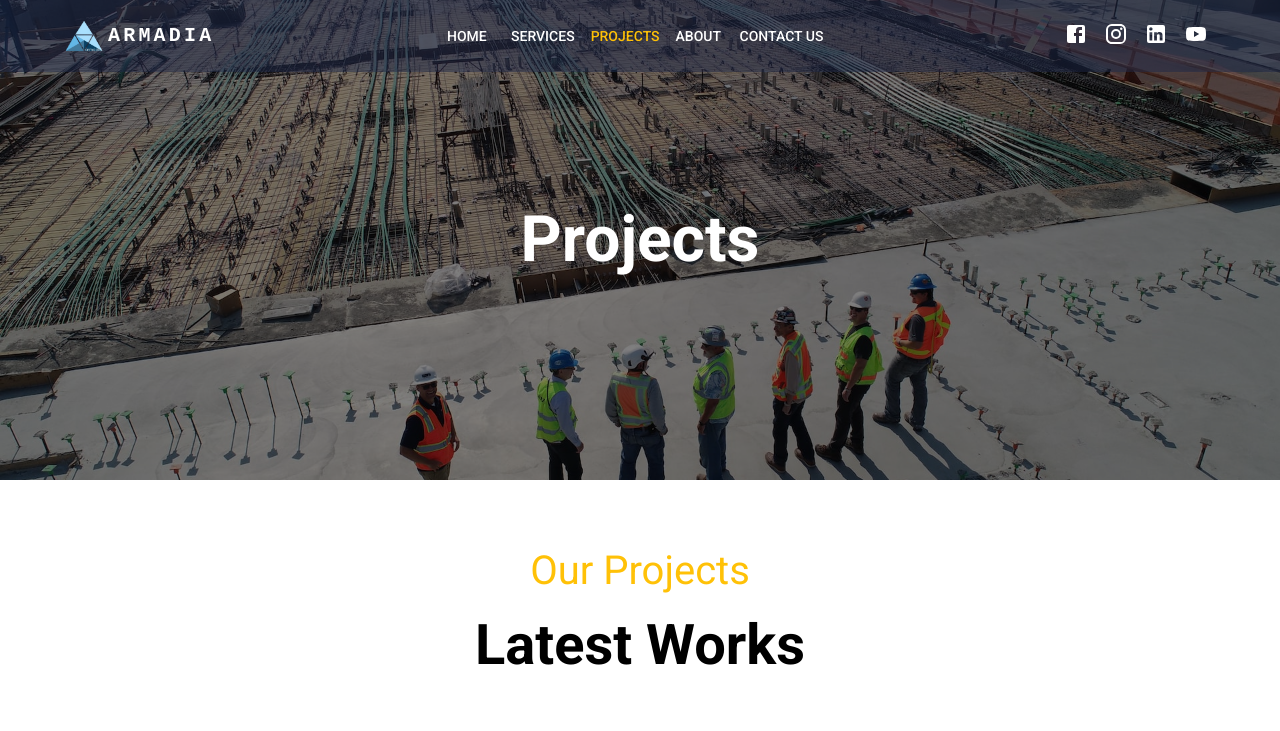
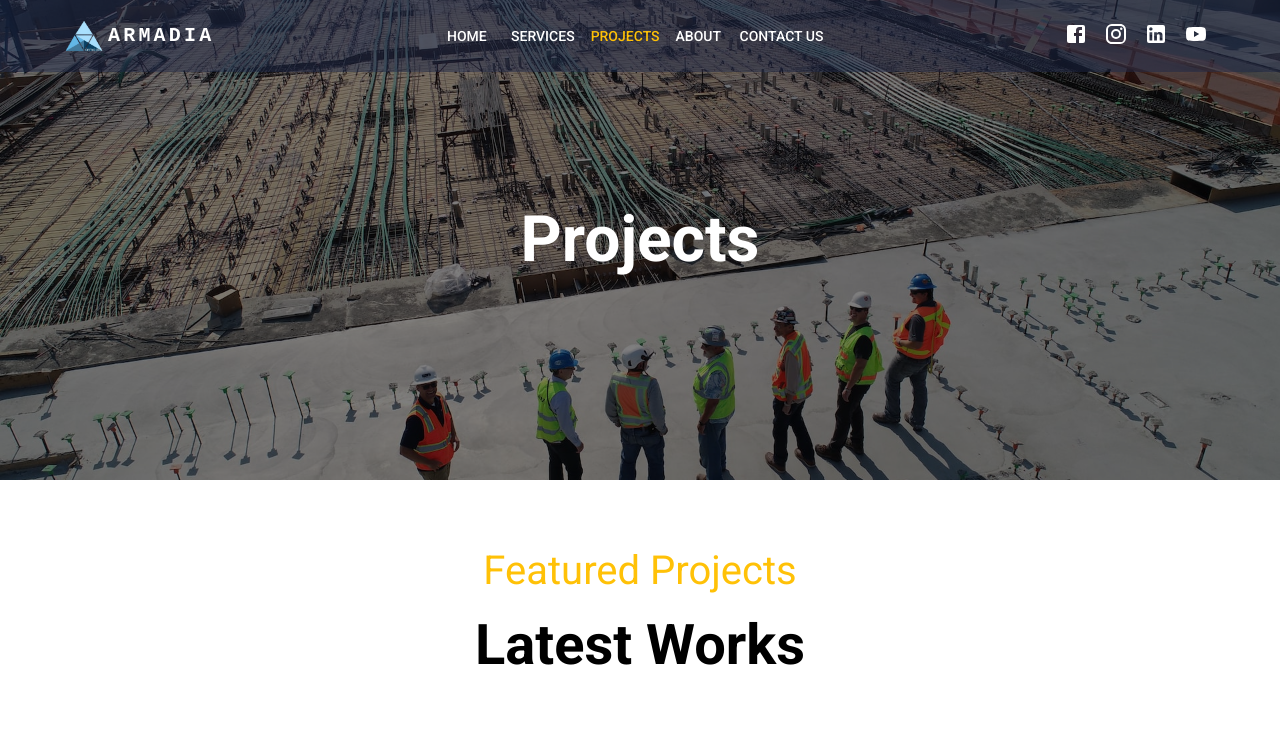
Before and after one commit to MAS4soft/tailwind-react-mui-refactor, a React (Vite) app: page /projects in a window 1280 px wide. Shown: the top 731 px of the page. Built offline with nearby package versions, Linux system fonts and the light colour scheme.

Commit message:
pages titles

```diff
--- a/src/Components/AllProjects.tsx
+++ b/src/Components/AllProjects.tsx
@@ -1,5 +1,3 @@
-// src/Components/AllProjects.tsx
-
 import { Box, Grid } from "@mui/material";
 import Project from "./Project";
 import { projects } from "./projectsData";
@@ -7,15 +5,16 @@ import TitleDetails from "./TitleDetails";
 
 interface AllProjectsProps {
   limit?: number;
+  title?: string;  // أضفنا خاصية title هنا
 }
 
-const AllProjects: React.FC<AllProjectsProps> = ({ limit = 4 }) => {
+const AllProjects: React.FC<AllProjectsProps> = ({ limit = 4, title }) => {
   const displayedProjects = projects.slice(0, limit);
 
   return (
-    <Box >
+    <Box>
       <TitleDetails
-        title="Our Projects"
+        title={title || "Our Projects"}  // نستخدم الخاصية title الممررة، أو القيمة الافتراضية
         subtitle="Latest Works"
       />
       <Grid container spacing={0} sx={{ px: 0 }}>
--- a/src/Components/SocialMediaIcons.tsx
+++ b/src/Components/SocialMediaIcons.tsx
@@ -10,7 +10,7 @@ import { Box, useTheme } from "@mui/material";
 
 const socialMediaLinks = [
   {
-    href: "https://www.facebook.com/profile.php?id=61564297616824",
+    href: "https://www.facebook.com/armadia.co.za",
     icon: <FacebookIcon />,
     label: "Facebook",
   },
```
